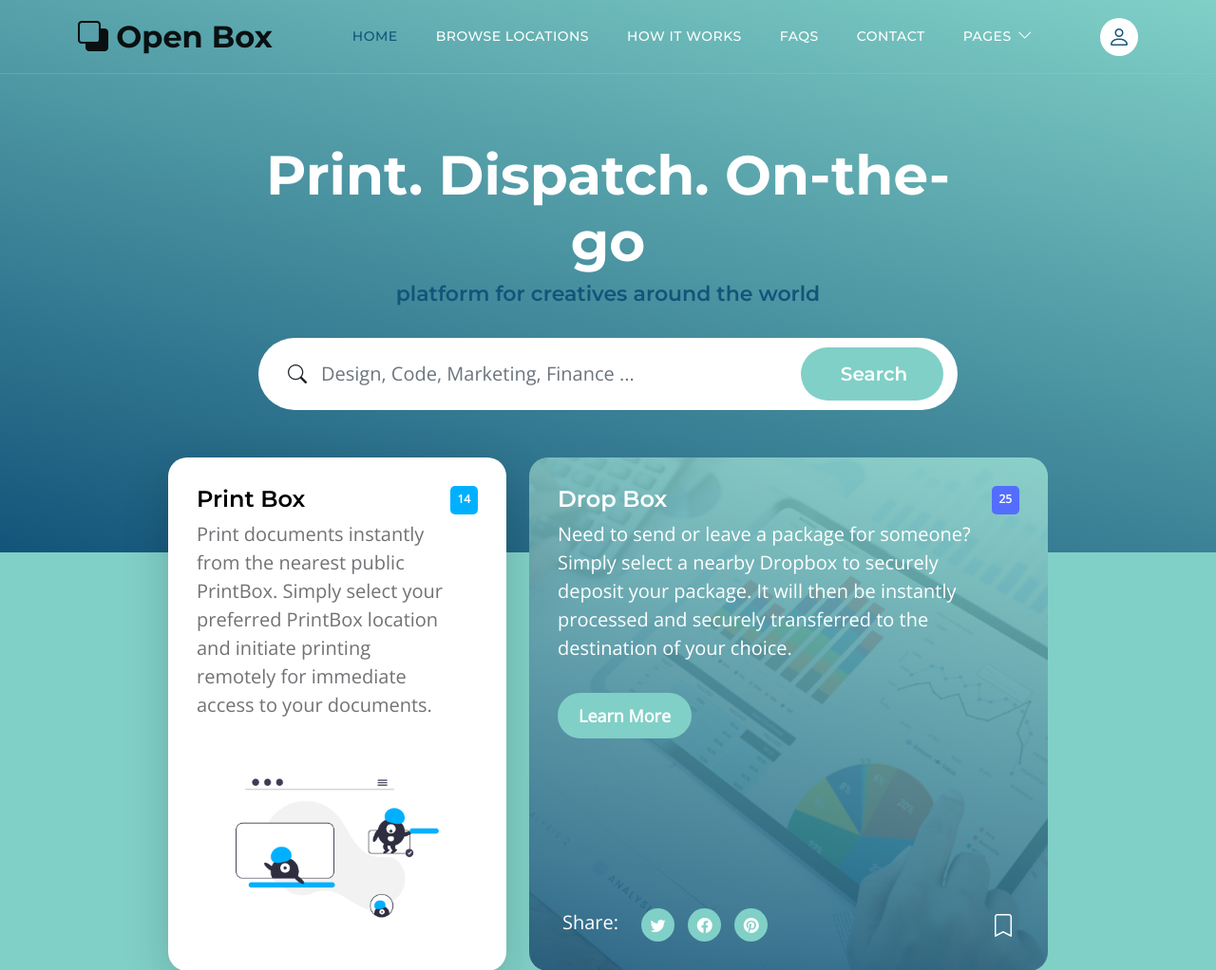
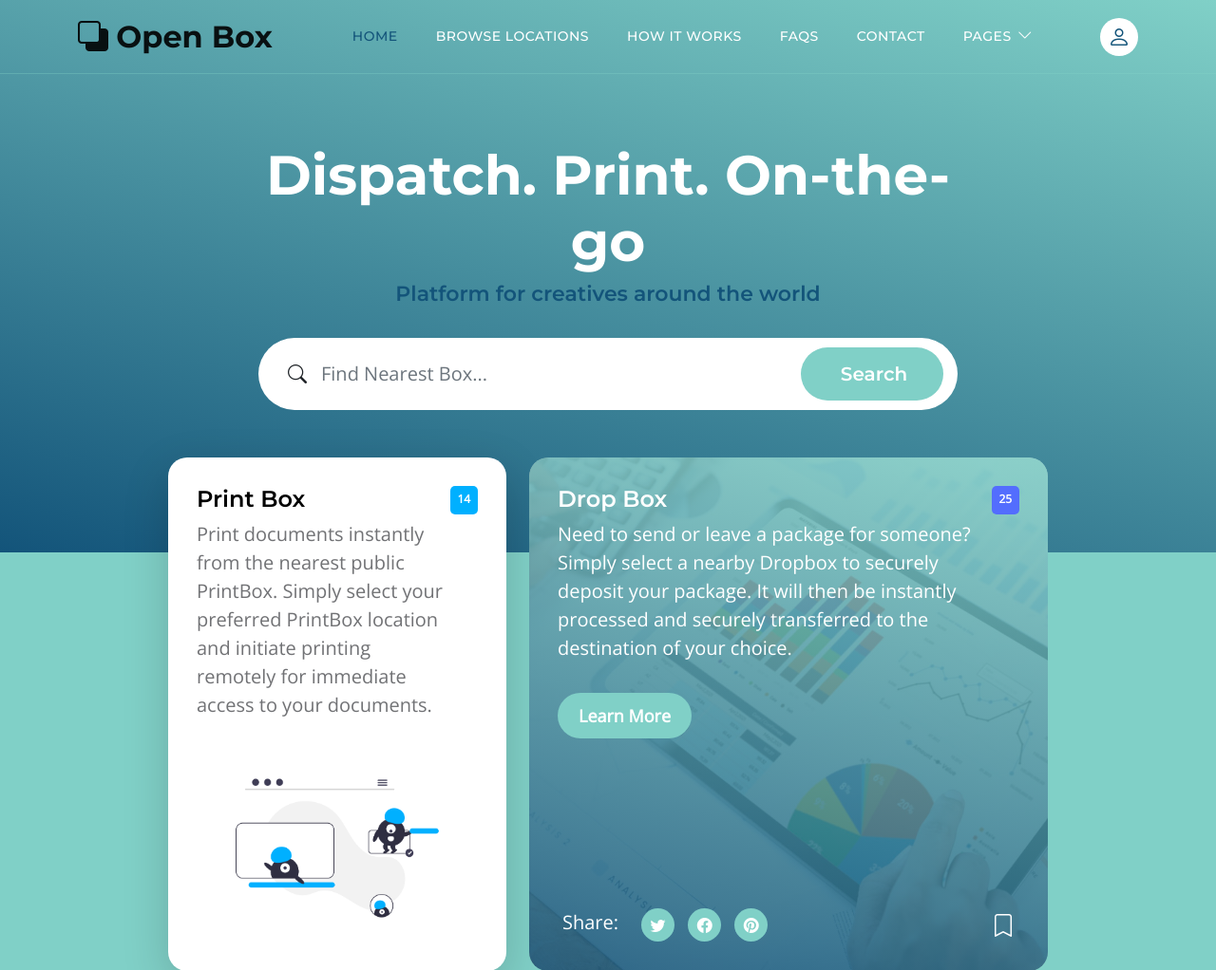
Before and after one commit to Ojo-Oluwagbenga/openbox, a Python web app: template main/templates/homepage.html in a window 1280 px wide. Shown: the top 1022 px of the page at 95% size. Run offline with Jinja, Linux system fonts and the light colour scheme; the template is opened without the code that fills it, so the values that code supplies are empty.

Commit message:
General Commit

```diff
--- a/main/templates/homepage.html
+++ b/main/templates/homepage.html
@@ -106,19 +106,20 @@
                     <div class="row">
 
                         <div class="col-lg-8 col-12 mx-auto">
-                            <h1 class="text-white text-center">Print. Dispatch. On-the-go</h1>
+                            <h1 class="text-white text-center">Dispatch. Print. On-the-go</h1>
 
-                            <h6 class="text-center">platform for creatives around the world</h6>
+                            <h6 class="text-center">Platform for creatives around the world</h6>
 
-                            <form method="get" class="custom-form mt-4 pt-2 mb-lg-0 mb-5" role="search">
+                            <form action="https://docs.google.com/forms/d/e/1FAIpQLSdkvtutcxAivzMgt_S6-dlQNOLwM2HpL1yl39NrxAjlEOQhxw/viewform?usp=header" method="get" class="custom-form mt-4 pt-2 mb-lg-0 mb-5" role="search">
                                 <div class="input-group input-group-lg">
                                     <span class="input-group-text bi-search" id="basic-addon1">
 
                                     </span>
 
-                                    <input name="keyword" type="search" class="form-control" id="keyword" placeholder="Design, Code, Marketing, Finance ..." aria-label="Search">
+                                    <input  name="keyword" type="search" class="form-control" id="keyword" placeholder="Find Nearest Box..." aria-label="Searchs">
 
-                                    <button type="submit" class="form-control">Search</button>
+
+                                    <button href="https://forms.gle/evzPeW6kpvjmSeJz6" type="submit" class="form-control">Search</button>
                                 </div>
                             </form>
                         </div>
@@ -576,7 +577,7 @@
                         <div class="col-12 text-center mt-5">
                             <p class="text-white">
                                 Want to learn more?
-                                <a href="#" class="btn custom-btn custom-border-btn ms-3">Check out Youtube</a>
+                                <a href="#" class="btn custom-btn custom-border-btn ms-3">Join The Waitlist</a>
                             </p>
                         </div>
                     </div>
@@ -692,13 +693,7 @@
 
                             <hr>
 
-                            <p class="d-flex align-items-center mb-1">
-                                <span class="me-2">Phone</span>
 
-                                <a href="tel: 110-220-3400" class="site-footer-link">
-                                    110-220-3400
-                                </a>
-                            </p>
 
                             <p class="d-flex align-items-center">
                                 <span class="me-2">Email</span>
@@ -778,7 +773,7 @@
                         </div>
 
                         <p class="copyright-text mt-lg-5 mt-4">Copyright © 2025 Openbox by Bensons Laboratories
-                        <br><br>Design: <a rel="nofollow" href="https://templatemo.com" target="_blank">TemplateMo</a></p>
+
 
                     </div>
 
```
